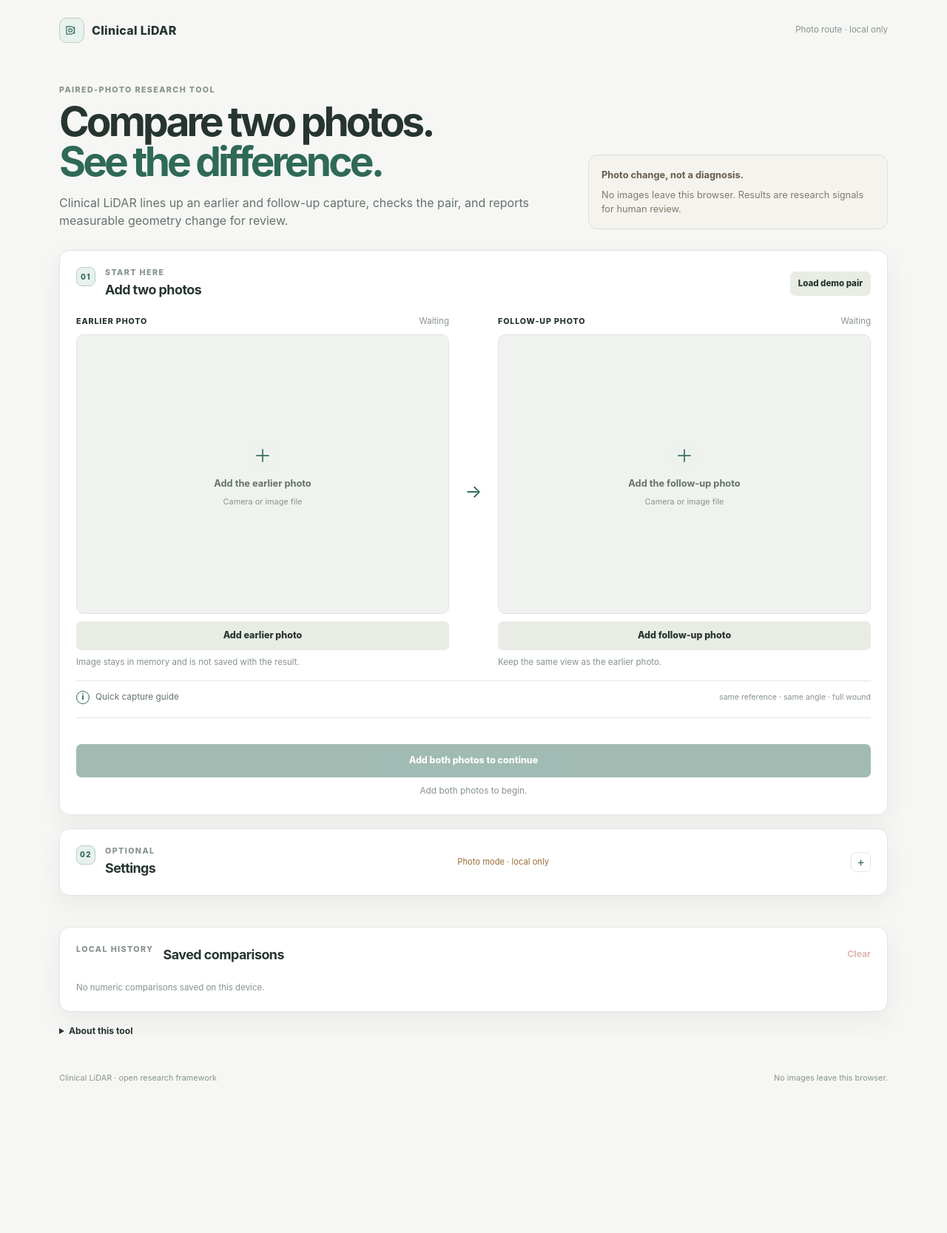
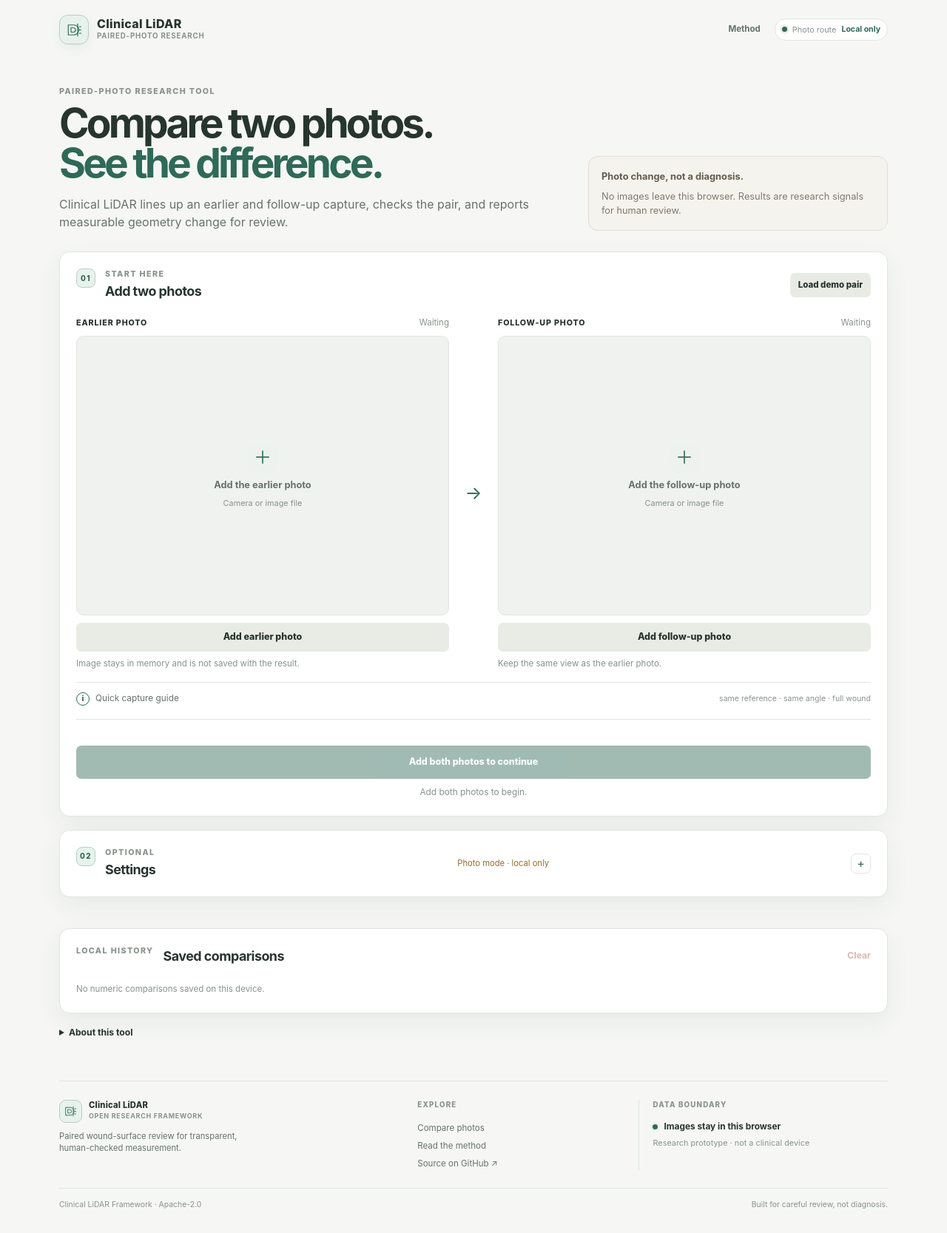
Before and after one commit to manufaujdar/clinical-lidar-framework, a plain HTML site: page webapp/index.html in a window 1280 px wide. Shown: the whole page at 74% size. Before the commit the page ends 1493 px from the top, so only its background shows below. Drawn offline with Linux system fonts and the light colour scheme.

Commit message:
Improve brand header and trust footer

```diff
--- a/webapp/app.js
+++ b/webapp/app.js
@@ -531,5 +531,6 @@ contextFieldIds.forEach((id) => $(id).addEventListener("input", () => { syncDays
 contextFieldIds.forEach((id) => $(id).addEventListener("change", () => { syncDaysBetweenFromContext(); if (state.result) { renderContextNotes(state.result); renderMarkdownReport(state.result); } }));
 document.querySelectorAll("[data-context-sign]").forEach((input) => input.addEventListener("change", () => { if (state.result) { renderContextNotes(state.result); renderMarkdownReport(state.result); } }));
 $("copyReport").addEventListener("click", copyReport);
+document.querySelectorAll('a[href="#method-panel"]').forEach((link) => link.addEventListener("click", (event) => { event.preventDefault(); event.stopPropagation(); const methodPanel = $("method-panel"); methodPanel.setAttribute("open", ""); methodPanel.scrollIntoView({ block: "start", behavior: "smooth" }); history.replaceState(null, "", "#method-panel"); }));
 
 renderHistory(); drawPhotoPreview("baseline"); drawPhotoPreview("followup"); updateForm(); updateDepthApiStatus();
--- a/webapp/index.html
+++ b/webapp/index.html
@@ -10,8 +10,21 @@
   </head>
   <body>
     <header class="site-header">
-      <a class="brand" href="." aria-label="Clinical LiDAR home"><span class="brand-mark" aria-hidden="true"><svg viewBox="0 0 28 28" role="img"><path d="M5 7.5h7.2a6.5 6.5 0 0 1 0 13H5z" /><path d="M9 11.5h3.2a2.5 2.5 0 0 1 0 5H9z" /><path d="M18.5 8.5v11" /></svg></span><span>Clinical LiDAR</span></a>
-      <span class="header-status">Photo route · local only</span>
+      <a class="brand" href="." aria-label="Clinical LiDAR home">
+        <span class="brand-mark" aria-hidden="true">
+          <svg viewBox="0 0 36 36" role="img">
+            <path d="M7 9h10a9 9 0 1 1 0 18H7z" />
+            <path d="M12 14h4a4 4 0 1 1 0 8h-4z" />
+            <path d="M24 7v22" />
+            <path d="M27 12h3M27 18h3M27 24h3" />
+          </svg>
+        </span>
+        <span class="brand-copy"><span class="brand-name">Clinical LiDAR</span><span class="brand-meta">Paired-photo research</span></span>
+      </a>
+      <div class="header-actions">
+        <a class="header-link" href="#method-panel">Method</a>
+        <span class="header-status"><span class="status-dot" aria-hidden="true"></span><span>Photo route</span><strong>Local only</strong></span>
+      </div>
     </header>
 
     <main>
@@ -175,9 +188,31 @@
       </section>
 
       <section class="history-section panel" aria-labelledby="history-title"><div class="section-heading compact"><div><p class="eyebrow">Local history</p><h2 id="history-title">Saved comparisons</h2></div><button class="text-button danger" id="clearHistory" type="button" disabled>Clear</button></div><div id="historyList" class="history-list"><p class="helper">No numeric comparisons saved on this device.</p></div></section>
-      <details class="method-panel"><summary>About this tool</summary><p>Clinical LiDAR uses calibrated digital planimetry measures—area, perimeter, longest/widest dimensions—and reports percentage area reduction alongside linear edge change. The image signal is a comparability aid. This browser route uses photos; true device depth remains separate through native device adapters and the depth-grid workflow.</p></details>
+      <details class="method-panel" id="method-panel"><summary>About this tool</summary><p>Clinical LiDAR uses calibrated digital planimetry measures—area, perimeter, longest/widest dimensions—and reports percentage area reduction alongside linear edge change. The image signal is a comparability aid. This browser route uses photos; true device depth remains separate through native device adapters and the depth-grid workflow.</p></details>
     </main>
-    <footer class="site-footer"><span>Clinical LiDAR · open research framework</span><span>No images leave this browser.</span></footer>
+    <footer class="site-footer">
+      <div class="footer-main">
+        <div class="footer-brand">
+          <a class="brand footer-brand-link" href="." aria-label="Clinical LiDAR home">
+            <span class="brand-mark" aria-hidden="true"><svg viewBox="0 0 36 36" role="img"><path d="M7 9h10a9 9 0 1 1 0 18H7z" /><path d="M12 14h4a4 4 0 1 1 0 8h-4z" /><path d="M24 7v22" /><path d="M27 12h3M27 18h3M27 24h3" /></svg></span>
+            <span class="brand-copy"><span class="brand-name">Clinical LiDAR</span><span class="brand-meta">Open research framework</span></span>
+          </a>
+          <p>Paired wound-surface review for transparent, human-checked measurement.</p>
+        </div>
+        <nav class="footer-nav" aria-label="Footer">
+          <span class="footer-label">Explore</span>
+          <a href="#capture-title">Compare photos</a>
+          <a href="#method-panel">Read the method</a>
+          <a href="https://github.com/manufaujdar/clinical-lidar-framework" target="_blank" rel="noreferrer">Source on GitHub <span aria-hidden="true">↗</span></a>
+        </nav>
+        <div class="footer-trust">
+          <span class="footer-label">Data boundary</span>
+          <strong><span class="status-dot" aria-hidden="true"></span> Images stay in this browser</strong>
+          <span>Research prototype · not a clinical device</span>
+        </div>
+      </div>
+      <div class="footer-bottom"><span>Clinical LiDAR Framework · Apache-2.0</span><span>Built for careful review, not diagnosis.</span></div>
+    </footer>
     <script type="module" src="app.js"></script>
   </body>
 </html>
--- a/webapp/styles.css
+++ b/webapp/styles.css
@@ -21,11 +21,19 @@ button, label { cursor: pointer; }
 button:disabled { cursor: not-allowed; opacity: .45; }
 a { color: var(--accent); }
 .site-header, main, .site-footer { width: min(1120px, calc(100% - 40px)); margin-inline: auto; }
-.site-header { display: flex; align-items: center; gap: 11px; padding: 24px 0 12px; }
-.brand { display: flex; align-items: center; gap: 10px; color: var(--ink); font-weight: 800; letter-spacing: .02em; text-decoration: none; }
-.brand-mark { display: grid; place-items: center; width: 34px; height: 34px; border: 1px solid #b9cec4; border-radius: 10px; color: var(--accent); background: var(--accent-dim); }
-.brand-mark svg { width: 22px; height: 22px; fill: none; stroke: currentColor; stroke-linecap: round; stroke-linejoin: round; stroke-width: 1.5; }
-.header-status { margin-left: auto; color: var(--subtle); font-size: .72rem; }
+.site-header { display: flex; align-items: center; gap: 11px; padding: 20px 0 12px; }
+.brand { display: flex; align-items: center; gap: 11px; color: var(--ink); font-weight: 800; letter-spacing: .02em; text-decoration: none; }
+.brand-mark { display: grid; place-items: center; width: 40px; height: 40px; border: 1px solid #b9cec4; border-radius: 12px; color: var(--accent); background: var(--accent-dim); box-shadow: 0 5px 14px rgba(47, 105, 88, .08); }
+.brand-mark svg { width: 27px; height: 27px; fill: none; stroke: currentColor; stroke-linecap: round; stroke-linejoin: round; stroke-width: 1.55; }
+.brand-copy { display: grid; gap: 1px; }
+.brand-name { line-height: 1.05; }
+.brand-meta { color: var(--subtle); font-size: .61rem; font-weight: 650; letter-spacing: .08em; text-transform: uppercase; }
+.header-actions { display: flex; align-items: center; gap: 10px; margin-left: auto; }
+.header-link { border-radius: 7px; padding: 7px 9px; color: var(--muted); font-size: .72rem; font-weight: 750; text-decoration: none; }
+.header-link:hover { color: var(--ink); background: var(--surface-2); }
+.header-status { display: flex; align-items: center; gap: 7px; border: 1px solid var(--line); border-radius: 999px; padding: 6px 9px; color: var(--subtle); background: var(--surface); font-size: .68rem; }
+.header-status strong { color: var(--accent); font-size: .66rem; }
+.status-dot { display: inline-block; width: 7px; height: 7px; border-radius: 50%; background: var(--accent); box-shadow: 0 0 0 3px var(--accent-dim); }
 .hero { display: grid; grid-template-columns: 1.25fr .75fr; align-items: end; gap: 40px; padding: 44px 0 28px; }
 .eyebrow, .step, .capture-label, .summary-kicker { margin: 0; color: var(--subtle); font-size: .67rem; font-weight: 800; letter-spacing: .13em; text-transform: uppercase; }
 .hero h1 { margin: 8px 0 16px; max-width: 700px; font-size: clamp(2.15rem, 4.3vw, 3.55rem); letter-spacing: -.07em; line-height: .98; }
@@ -95,7 +103,7 @@ a { color: var(--accent); }
 .field-row label, .context-grid label { display: grid; gap: 4px; color: var(--muted); font-size: .68rem; }
 .field-row label span { color: var(--subtle); }
 input[type="number"], select { width: 100%; border: 1px solid var(--line); border-radius: 7px; padding: 8px; color: var(--ink); background: #fff; }
-input:focus, select:focus, button:focus-visible, summary:focus-visible { outline: 2px solid var(--accent); outline-offset: 2px; }
+input:focus, select:focus, button:focus-visible, summary:focus-visible, a:focus-visible { outline: 2px solid var(--accent); outline-offset: 2px; }
 .check-grid { display: grid; gap: 8px; margin-top: 11px; }
 .check { display: flex; gap: 8px; align-items: center; color: var(--muted); font-size: .73rem; }
 .check input { accent-color: var(--accent); }
@@ -179,7 +187,21 @@ input:focus, select:focus, button:focus-visible, summary:focus-visible { outline
 .method-panel { margin: 17px 0 46px; color: var(--muted); font-size: .76rem; }
 .method-panel summary { cursor: pointer; color: var(--ink); font-weight: 700; }
 .method-panel p { max-width: 760px; margin: 12px 0 0; }
-.site-footer { display: flex; justify-content: space-between; gap: 16px; padding-bottom: 28px; color: var(--subtle); font-size: .68rem; }
+.site-footer { margin-top: 56px; padding: 25px 0 30px; border-top: 1px solid var(--line); color: var(--subtle); font-size: .7rem; }
+.footer-main { display: grid; grid-template-columns: 1.35fr .8fr 1fr; gap: 30px; }
+.footer-brand-link { gap: 9px; }
+.footer-brand-link .brand-mark { width: 31px; height: 31px; border-radius: 9px; box-shadow: none; }
+.footer-brand-link .brand-mark svg { width: 21px; height: 21px; }
+.footer-brand-link .brand-meta { font-size: .56rem; }
+.footer-brand p { max-width: 270px; margin: 10px 0 0; color: var(--muted); line-height: 1.45; }
+.footer-label { display: block; margin-bottom: 8px; color: var(--subtle); font-size: .61rem; font-weight: 800; letter-spacing: .12em; text-transform: uppercase; }
+.footer-nav { display: grid; align-content: start; gap: 7px; }
+.footer-nav a { width: fit-content; color: var(--muted); font-size: .72rem; text-decoration: none; }
+.footer-nav a:hover { color: var(--accent); text-decoration: underline; text-underline-offset: 3px; }
+.footer-trust { display: grid; align-content: start; gap: 5px; padding-left: 18px; border-left: 1px solid var(--line); }
+.footer-trust strong { display: flex; align-items: center; gap: 8px; color: var(--ink); font-size: .74rem; }
+.footer-trust > span:last-child { color: var(--subtle); font-size: .68rem; }
+.footer-bottom { display: flex; justify-content: space-between; gap: 16px; margin-top: 24px; padding-top: 14px; border-top: 1px solid var(--line); font-size: .65rem; }
 @media (prefers-reduced-motion: reduce) { *, *::before, *::after { scroll-behavior: auto !important; transition-duration: .01ms !important; animation-duration: .01ms !important; } }
-@media (max-width: 820px) { .hero { grid-template-columns: 1fr; gap: 20px; padding-top: 42px; } .setup-grid, .detail-grid { grid-template-columns: 1fr; } .context-grid { grid-template-columns: repeat(2, 1fr); } .context-pair-grid { grid-template-columns: 1fr; } .context-checks { grid-template-columns: repeat(2, 1fr); } .metric-grid { grid-template-columns: repeat(2, 1fr); } }
-@media (max-width: 560px) { .site-header, main, .site-footer { width: min(100% - 24px, 1120px); } .header-status { display: none; } .workflow-panel, .visual-review, .detail-panel, .history-section { padding: 16px; } .settings-summary { padding: 16px; } .settings-body { padding: 0 16px 16px; } .settings-intro { margin-left: 0; } .capture-grid { grid-template-columns: 1fr; } .pair-arrow { transform: rotate(90deg); height: 20px; } .field-row.three, .field-row.four, .context-grid, .guide-grid { grid-template-columns: 1fr; } .context-checks { grid-template-columns: 1fr; } .capture-help summary small { display: none; } .result-summary { display: grid; } .summary-number { min-width: 0; padding: 15px 0 0; border-top: 1px solid var(--line); border-left: 0; } .visual-grid { grid-template-columns: 1fr; } .results-header { align-items: start; gap: 12px; flex-direction: column; } .site-footer { display: grid; } }
+@media (max-width: 820px) { .hero { grid-template-columns: 1fr; gap: 20px; padding-top: 42px; } .setup-grid, .detail-grid { grid-template-columns: 1fr; } .context-grid { grid-template-columns: repeat(2, 1fr); } .context-pair-grid { grid-template-columns: 1fr; } .context-checks { grid-template-columns: repeat(2, 1fr); } .metric-grid { grid-template-columns: repeat(2, 1fr); } .footer-main { grid-template-columns: 1fr 1fr; } .footer-trust { grid-column: 1 / -1; padding: 16px 0 0; border-top: 1px solid var(--line); border-left: 0; } }
+@media (max-width: 560px) { .site-header, main, .site-footer { width: min(100% - 24px, 1120px); } .brand-meta { display: none; } .header-actions { gap: 5px; } .header-status { padding: 5px 7px; } .header-status > span:not(.status-dot) { display: none; } .workflow-panel, .visual-review, .detail-panel, .history-section { padding: 16px; } .settings-summary { padding: 16px; } .settings-body { padding: 0 16px 16px; } .settings-intro { margin-left: 0; } .capture-grid { grid-template-columns: 1fr; } .pair-arrow { transform: rotate(90deg); height: 20px; } .field-row.three, .field-row.four, .context-grid, .guide-grid { grid-template-columns: 1fr; } .context-checks { grid-template-columns: 1fr; } .capture-help summary small { display: none; } .result-summary { display: grid; } .summary-number { min-width: 0; padding: 15px 0 0; border-top: 1px solid var(--line); border-left: 0; } .visual-grid { grid-template-columns: 1fr; } .results-header { align-items: start; gap: 12px; flex-direction: column; } .footer-main { grid-template-columns: 1fr; gap: 22px; } .footer-trust { grid-column: auto; } .footer-bottom { display: grid; gap: 5px; } }
```
Also changed, not shown: UI_UX_REVIEW.md (+7 -0 lines), CHANGELOG.md.
